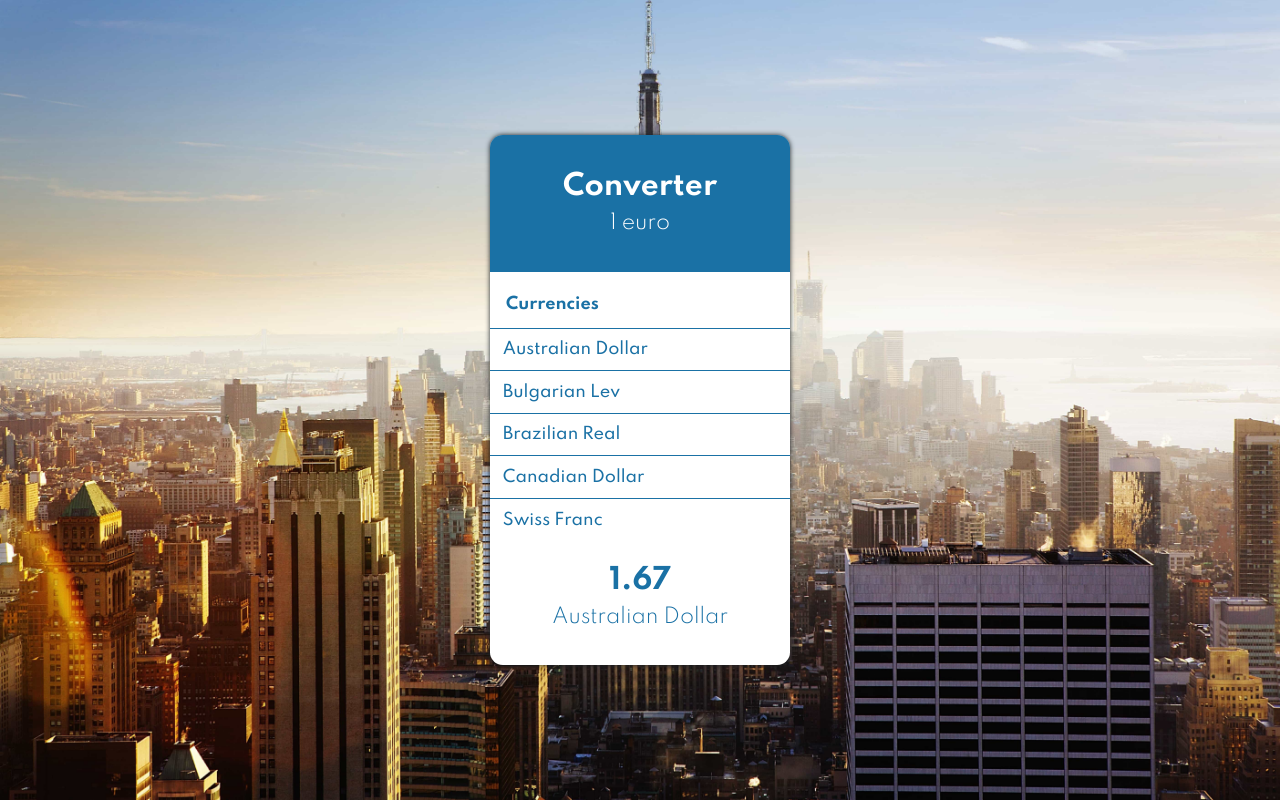
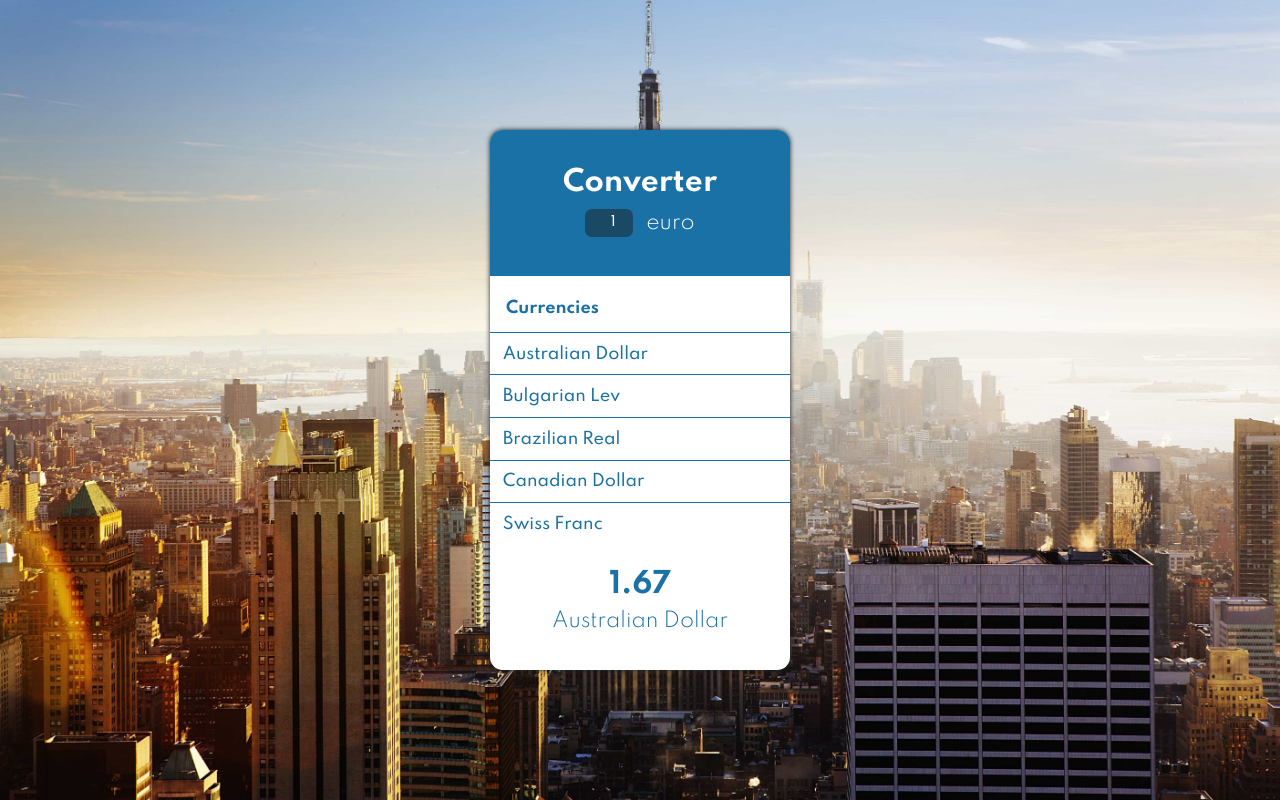
Before and after one commit to DarkGrafiks/React-currency-converter, a React app: page / in a window 1280 px wide. Built offline with nearby package versions, Linux system fonts and the light colour scheme.

Commit message:
Change base amount to convert

```diff
--- a/src/components/App/index.js
+++ b/src/components/App/index.js
@@ -1,4 +1,4 @@
-import React, { useEffect, useState } from 'react';
+import React, { useState } from 'react';
 
 import Header from 'src/components/Header';
 import Currencies from 'src/components/Currencies';
@@ -10,24 +10,43 @@ import fakeData from 'src/data/currencies';
 
 const App = () => {
   const [currencies, setCurrencies] = useState(fakeData);
-  const [currencyBase, setCurrencyBase] = useState('euro');
   const [baseAmount, setBaseAmount] = useState(1);
   const [selectedCurrency, setSelectedCurrency] = useState(fakeData[0]);
+  const [exchangeAmount, setExchangeAmount] = useState(selectedCurrency.rate);
 
+  /**
+   * Function who set the selected currency on click event on currencies list item's.
+   * And update the exchange amount.
+   * @param {string} name
+   */
   const handleItemClick = (name) => {
     const findCurrency = currencies.find((el) => el.name === name);
     setSelectedCurrency(findCurrency);
+    setExchangeAmount(findCurrency.rate * baseAmount);
+  };
+
+  /**
+   * Function who set the base amount on change event on input.
+   * And update also the exchange amount with this new value.
+   * @param {string} name
+   */
+  const handleBaseAmountChange = (value) => {
+    setBaseAmount(value);
+    setExchangeAmount(selectedCurrency.rate * value);
   };
 
   return (
     <section className="app">
 
-      <Header currencyBase={currencyBase} baseAmount={baseAmount} />
+      <Header
+        baseAmount={Number(baseAmount)}
+        handleBaseAmountChange={handleBaseAmountChange}
+      />
       <Currencies
         currencies={currencies}
         handleItemClick={handleItemClick}
       />
-      <Footer exchangeData={selectedCurrency} />
+      <Footer exchangeData={selectedCurrency} exchangeAmount={exchangeAmount} />
 
     </section>
   );
--- a/src/components/Footer/index.js
+++ b/src/components/Footer/index.js
@@ -3,11 +3,11 @@ import PropTypes from 'prop-types';
 
 import './style.scss';
 
-const Footer = ({ exchangeData }) => {
-  const formatRate = Number(exchangeData.rate.toFixed(2));
+const Footer = ({ exchangeData, exchangeAmount }) => {
+  const formatAmount = Number(exchangeAmount.toFixed(2));
   return (
     <footer className="footer">
-      <h2 className="title">{formatRate}</h2>
+      <h2 className="title">{formatAmount}</h2>
       <span className="tagline">{exchangeData.name}</span>
     </footer>
   );
@@ -18,6 +18,7 @@ Footer.propTypes = {
     name: PropTypes.string.isRequired,
     rate: PropTypes.number.isRequired,
   }).isRequired,
+  exchangeAmount: PropTypes.number.isRequired,
 };
 
 export default Footer;
--- a/src/components/Header/index.js
+++ b/src/components/Header/index.js
@@ -3,16 +3,27 @@ import PropTypes from 'prop-types';
 
 import './style.scss';
 
-const Header = ({ baseAmount, currencyBase }) => (
+const Header = ({
+  baseAmount, handleBaseAmountChange,
+}) => (
   <header className="header">
     <h2 className="title">Converter</h2>
-    <span className="tagline">{baseAmount} {currencyBase}</span>
+    <span className="tagline dspl-flex"><input
+      className="form_input"
+      type="number"
+      min="1"
+      value={baseAmount}
+      onChange={(e) => handleBaseAmountChange(e.target.value)}
+    />
+      {baseAmount > 1 ? 'euros' : 'euro'}
+    </span>
+
   </header>
 );
 
 Header.propTypes = {
   baseAmount: PropTypes.number.isRequired,
-  currencyBase: PropTypes.string.isRequired,
+  handleBaseAmountChange: PropTypes.func.isRequired,
 };
 
 export default Header;
--- a/src/components/Header/style.scss
+++ b/src/components/Header/style.scss
@@ -6,3 +6,15 @@
   color: vars.$color-light;
   background-color: vars.$color-primary;
 }
+
+.form_input {
+  width: 3rem;
+  margin-right: .8rem;
+  padding: .2em;
+  text-align: right;
+  line-height: 1.75;
+  border: 0;
+  color: vars.$color-light;
+  background-color: color.adjust(vars.$color-primary, $blackness: 25%);;
+  border-radius: .5em;
+}
--- a/src/styles/index.scss
+++ b/src/styles/index.scss
@@ -2,6 +2,10 @@
 @use 'vars';
 
 @import url('https://fonts.googleapis.com/css2?family=Spartan:wght@300;500;700&display=swap');
+
+* {
+  font-family: 'Spartan', sans-serif;
+}
 
 body {
   height: 100vh;
@@ -38,3 +42,9 @@ body {
   max-height: 200px;
   overflow: auto;
 }
+
+.dspl-flex {
+  display: flex;
+  justify-content: center;
+  align-items: center;
+}
```
